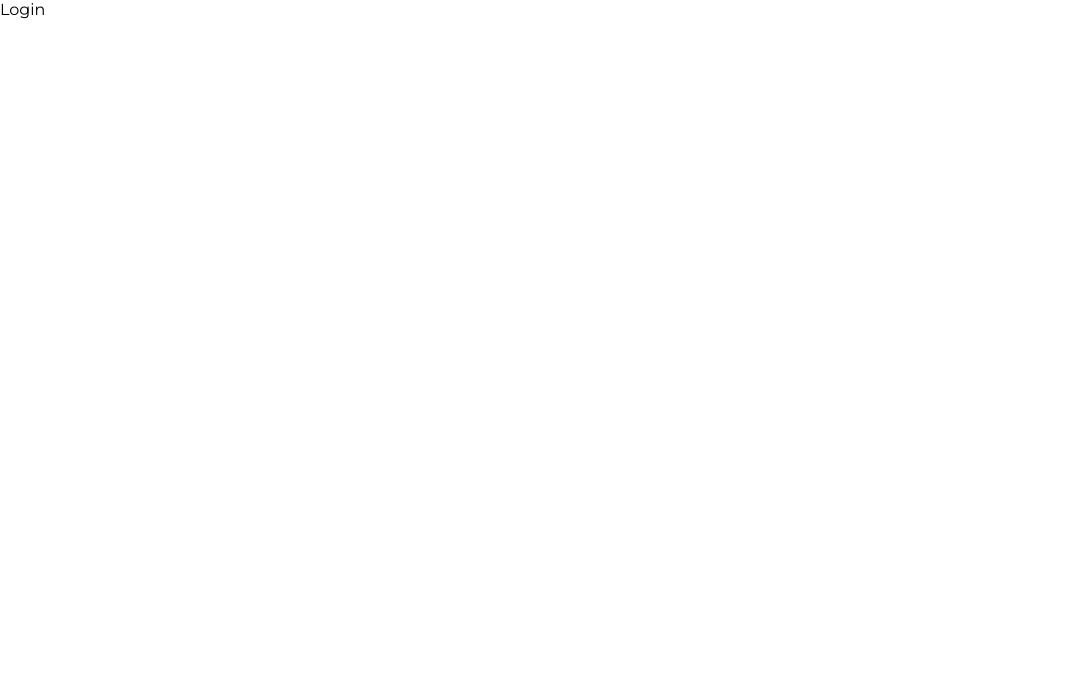
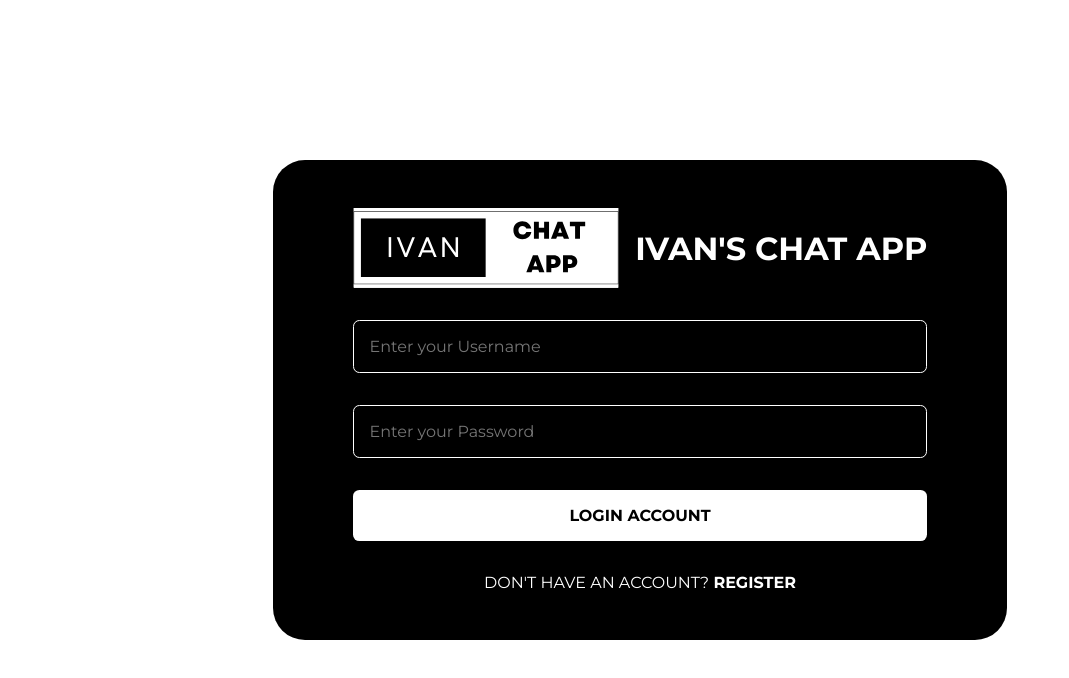
Before and after one commit to Ivaaaan02/nodejs, a React (Create React App) app in the folder public/: page /login in a window 1280 px wide. Shown: the top 678 px of the page, without its empty margins (0-1069 px from the left). Built offline with nearby package versions, Linux system fonts and the light colour scheme; the HTML template or start-up script is replaced by a standard one.

Commit message:
Styling Login

```diff
--- a/public/src/pages/Login.jsx
+++ b/public/src/pages/Login.jsx
@@ -1,7 +1,157 @@
-import React from "react";
+import React, { useState, useEffect } from "react";
+import { Link, useNavigate } from "react-router-dom";
+import styled from "styled-components";
+import Logo from "../assets/logo.svg"
+import { ToastContainer, toast } from "react-toastify";
+import "react-toastify/dist/ReactToastify.css";
+import axios from "axios";
+import { loginRoute } from "../utils/APIRoutes";
+function Login() {
+    const navigate = useNavigate()
+    const [values, setValues] = useState({
+        username: "",
+        password: "",
+    });
+    const toastOptions= {
+        position: "bottom-right",
+        autoClose: 8000,
+        pauseOnHover: true,
+        draggable: true,
+        theme: "dark",
+    };
+    const handleSubmit = async (event) => {
+        event.preventDefault();
+        if (handleValidation()) {
+            const { password, username} = values;
+            const {data} = await axios.post(loginRoute, {
+                username,
+                password,
+            });
+            if(data.status===false) {
+                toast.error(data.msg, toastOptions);
+            }
+            if (data.status === true) {
+                localStorage.setItem('chat-app-user',JSON.stringify(data.user));
+                navigate("/");
+            }
+        }
+    };
 
-function Login() {
-    return <div>Login</div>;
+const handleValidation = () => {
+    const { password, username } = values;
+    if (password === "") {
+        toast.error("Username and Password is required.", toastOptions);
+        return false;
+    } else if (username.length === "") {
+        toast.error("Username and Password is required.", toastOptions);
+        return false;
+    }
+    return true;
+};
+
+    const handleChange = (event) => {
+        setValues({...values,[event.target.name]:event.target.value});
+    };
+
+    return (
+    <>
+        <FormContainer >
+            <form onSubmit={(event) => handleSubmit(event)}>
+                <div className="brand">
+                    <img src={Logo} alt="Logo" />
+                    <h1>Ivan's Chat App</h1>
+                </div>
+                <input
+                    type="text"
+                    placeholder="Enter your Username"
+                    name="username"
+                    onChange={(e) => handleChange(e)}
+                    min="3"
+                />
+                <input
+                    type="password"
+                    placeholder="Enter your Password"
+                    name="password"
+                    onChange={(e) => handleChange(e)}
+                />
+            <button type="submit">Login Account</button>
+            <span>
+                Don't have an Account? <Link to="/register">Register</Link>
+            </span>
+        </form>
+        </FormContainer>
+        <ToastContainer />
+    </>
+    );
 }
 
+const FormContainer = styled.div`
+    height: 100vh;
+    width: 100vw;
+    display: flex;
+    flex-direction: column;
+    justify-content: center;
+    gap: 1rem;
+    align-items: center;
+    .brand {
+        display: flex;
+        align-items: center;
+        gap: 1rem;
+        justify-content: center;
+        img {
+            height: 5rem;
+        }
+        h1 {
+            color: white;
+            text-transform: uppercase;
+        }
+    }
+    form {
+        display: flex;
+        flex-direction: column;
+        gap: 2rem;
+        background-color: black;
+        border-radius: 2rem;
+        padding: 3rem 5rem;
+        input {
+            background-color: transparent;
+            padding: 1rem;
+            border: 0.1rem solid white;
+            border-radius: 0.4rem;
+            color: white;
+            width: 100%;
+            font-size: 1rem;
+            &:focus {
+                border: 0.1rem solid white;
+                outline: none;
+            }
+        }
+        button {
+            background-color: white;
+            color: black;
+            padding: 1rem 2rem;
+            border: none;
+            font-weight: bold;
+            cursor: pointer;
+            border-radius: 0.4rem;
+            font-size: 1rem;
+            text-transform: uppercase;
+            transition: 0.5s ease-in-out;
+            &:hover {
+                background-color: grey;
+            }
+        }
+        span {
+            color: white;
+            text-transform: uppercase;
+            text-align: center;
+            a {
+                color: white;
+                text-decoration: none;
+                font-weight: bold;
+            }
+        }
+    }
+`;
+
 export default Login;
--- a/public/src/utils/APIRoutes.js
+++ b/public/src/utils/APIRoutes.js
@@ -1,2 +1,3 @@
 const host = "http://localhost:5000";
 export const registerRoute = `${host}/api/auth/register`;
+export const loginRoute = `${host}/api/auth/login`;
```
